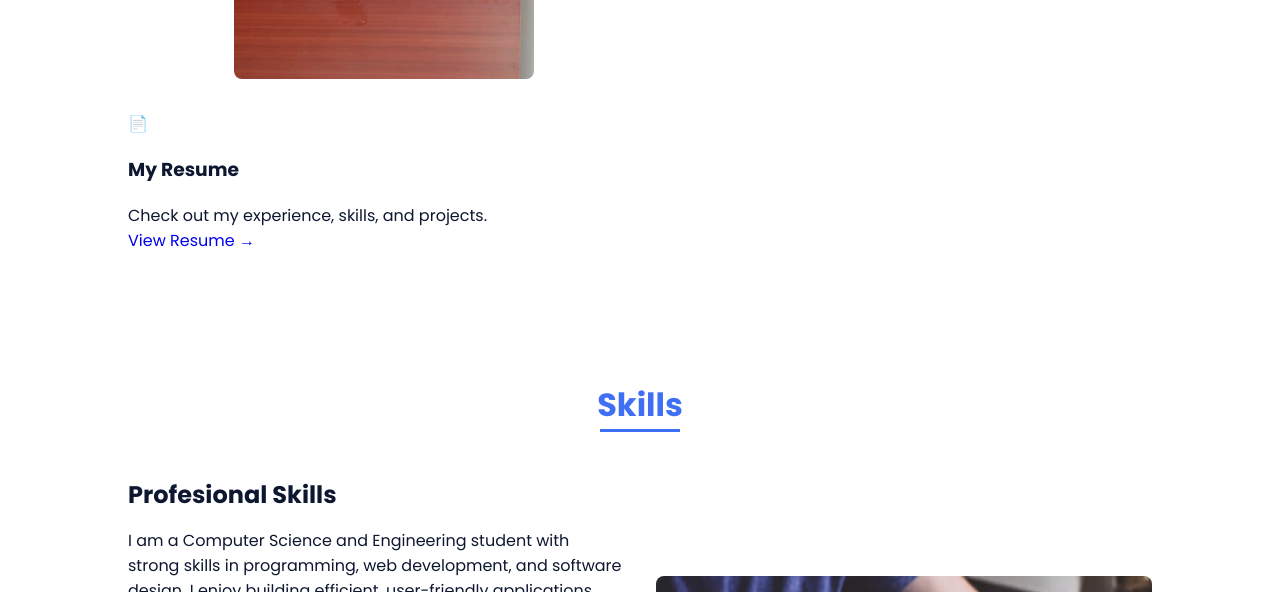
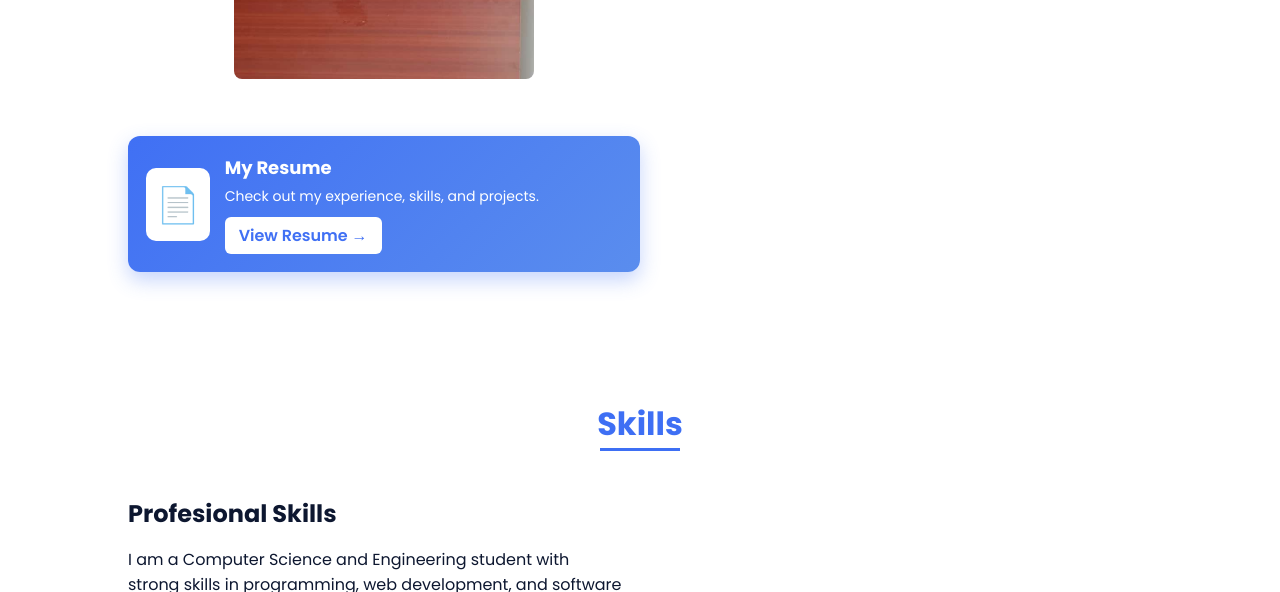
Before and after one commit to AnjaneeKumarAvula/My-Portfolio, a plain HTML site: page index.html in a window 1280 px wide. Shown: the part 1270-1862 px from the top of the page. Drawn offline with nearby package versions, Linux system fonts and the light colour scheme.

Commit message:
Add resume card styles to CSS

```diff
--- a/assets/css/styles.css
+++ b/assets/css/styles.css
@@ -470,6 +470,58 @@ img {
   background-position: center;
   background-repeat: no-repeat;
 }
+.resume-card {
+    display: flex;
+    align-items: center;
+    gap: 15px;
+    margin-top: 25px;
+    padding: 18px;
+    background: linear-gradient(135deg, #4070f4, #5a8dee);
+    border-radius: 12px;
+    color: white;
+    box-shadow: 0 8px 20px rgba(64,112,244,0.3);
+    transition: 0.3s;
+}
+
+.resume-card:hover {
+    transform: translateY(-5px);
+    box-shadow: 0 12px 25px rgba(64,112,244,0.5);
+}
+
+.resume-icon {
+    font-size: 35px;
+    background: white;
+    color: #4070f4;
+    padding: 10px;
+    border-radius: 10px;
+}
+
+.resume-content h3 {
+    margin: 0;
+    font-size: 18px;
+}
+
+.resume-content p {
+    margin: 5px 0;
+    font-size: 14px;
+}
+
+.resume-btn {
+    display: inline-block;
+    margin-top: 5px;
+    padding: 6px 14px;
+    background: white;
+    color: #4070f4;
+    border-radius: 6px;
+    text-decoration: none;
+    font-weight: 600;
+    transition: 0.3s;
+}
+
+.resume-btn:hover {
+    background: #e6ecff;
+}
+
 
 @media screen and (max-width: 768px) {
   .home {
```
